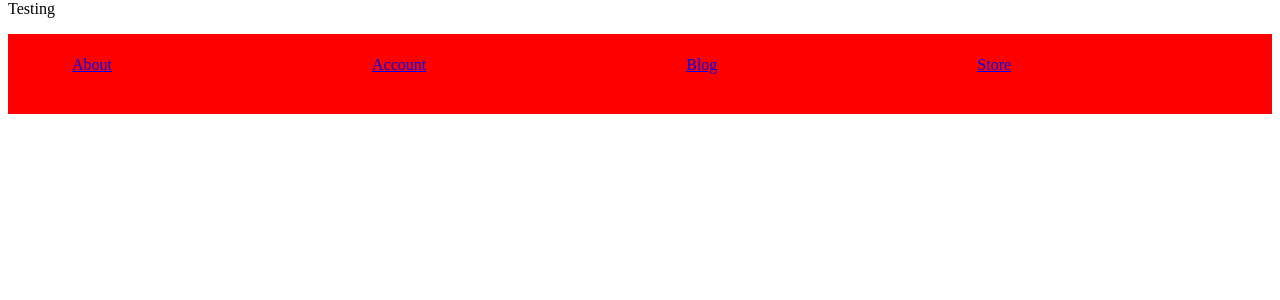
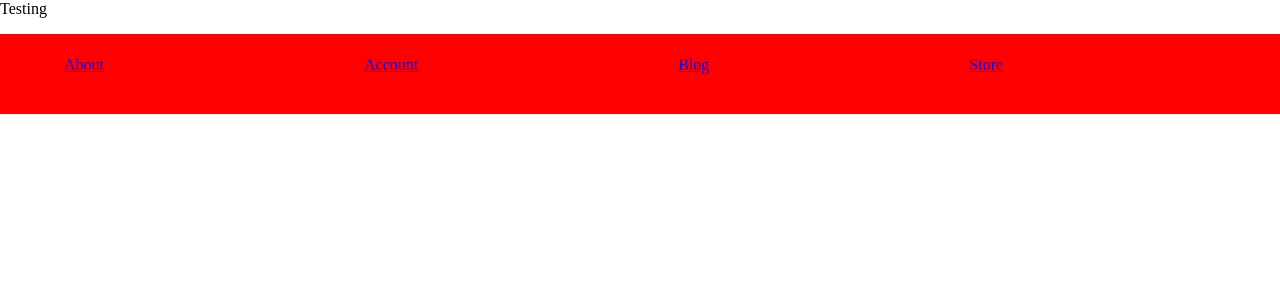
Before and after one commit to noah1664/G11, a PHP site: page /index.html in a window 1280 px wide. Shown: the part 16-316 px from the top of the page. Run offline with PHP 8.4, Linux system fonts and the light colour scheme.

Commit message:
Fixes for footer placement and slivers of white space on edges

```diff
--- a/style/base.css
+++ b/style/base.css
@@ -1,4 +1,9 @@
 /*placeholder colour, font, etc*/
+html, body {
+	width: 100%;
+	margin: 0px;
+	padding: 0px;
+}
 footer{
 	display: table;
 	background-color: red;
```
